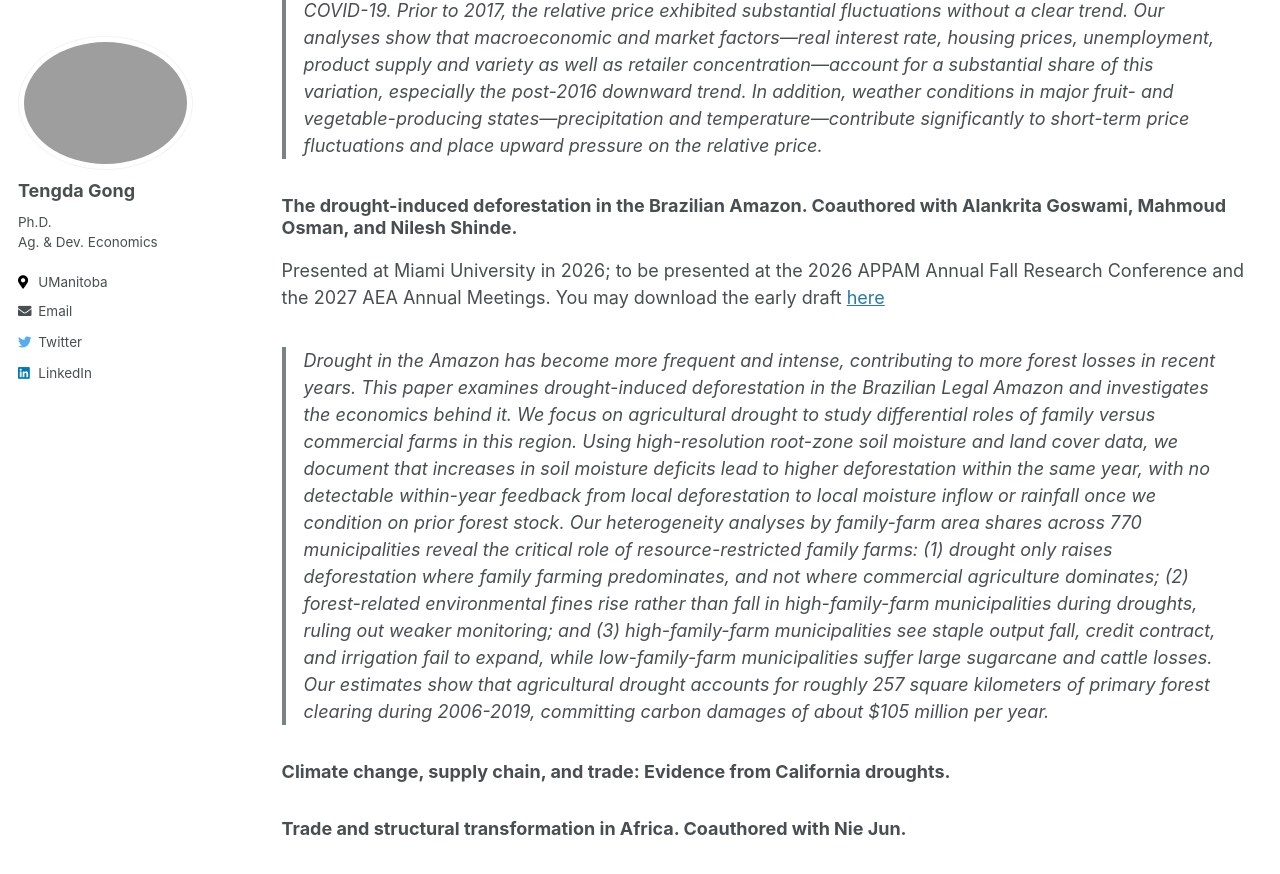
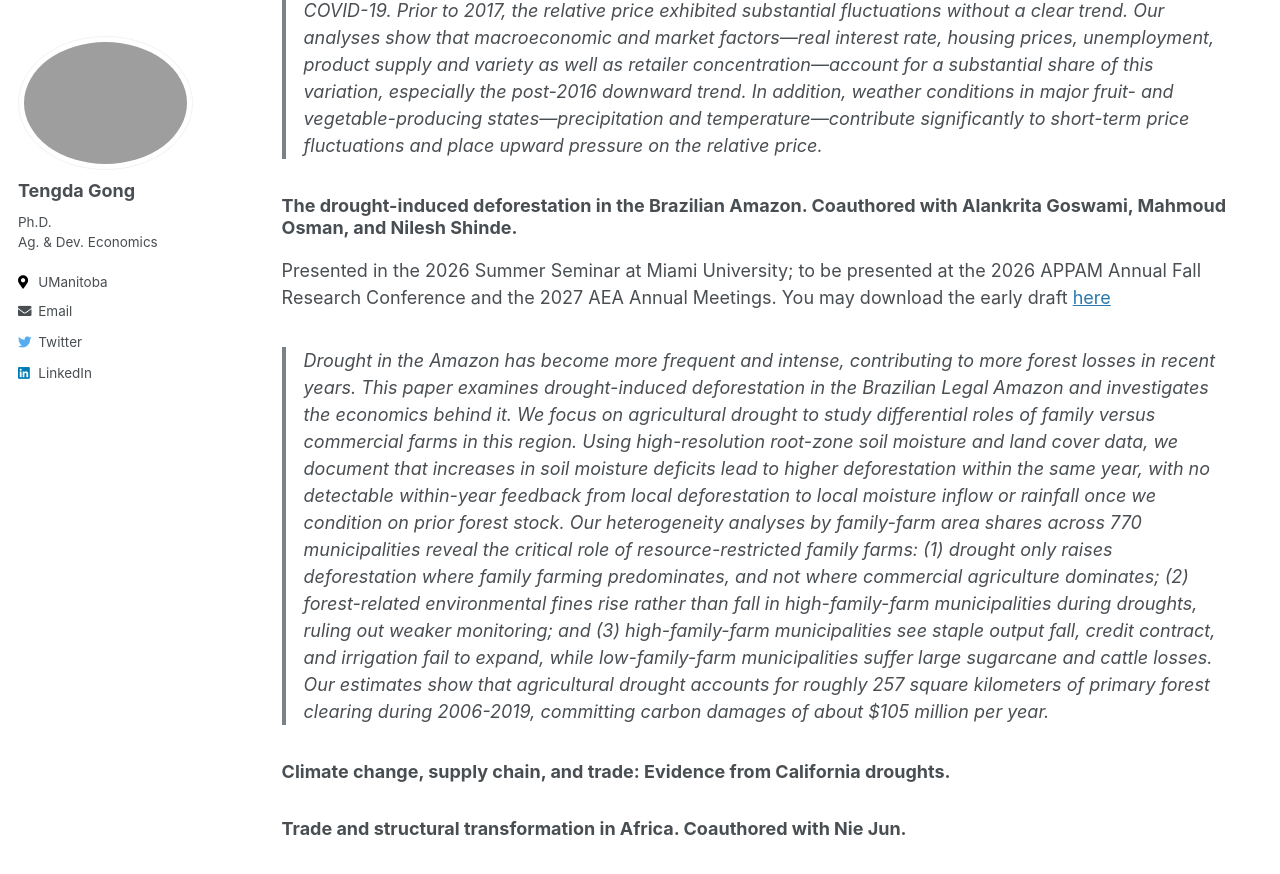
Before and after one commit to tendakung/tendakung.github.io, a Jekyll site: the page built from _pages/research.md, in a window 1280 px wide and 900 px high, scrolled down 1986 px. Shown: the top 874 px of the window. Built offline with Jekyll 4.4.1, drawn with Linux system fonts in a browser that asks for light colours.

Commit message:
Update research.md

```diff
--- a/_pages/research.md
+++ b/_pages/research.md
@@ -27,7 +27,7 @@ Presented at the 2025 AAEA and SEA annual meetings.
 > Fresh produce is the largest category of organic food sales in the U.S. This paper studies the relative price dynamics of organic versus conventional produce from 2006 to 2023. Using retail scanner data, we find that the revenue-weighted average price of organic produce declined relative to conventional produce across major grocery markets beginning in 2017, with the exception of a brief uptick following the onset of COVID-19. Prior to 2017, the relative price exhibited substantial fluctuations without a clear trend. Our analyses show that macroeconomic and market factors---real interest rate, housing prices, unemployment, product supply and variety as well as retailer concentration---account for a substantial share of this variation, especially the post-2016 downward trend. In addition, weather conditions in major fruit- and vegetable-producing states---precipitation and temperature---contribute significantly to short-term price fluctuations and place upward pressure on the relative price.
 
 ### The drought-induced deforestation in the Brazilian Amazon. Coauthored with Alankrita Goswami, Mahmoud Osman, and Nilesh Shinde.
-Presented at Miami University in 2026; to be presented at the 2026 APPAM Annual Fall Research Conference and the 2027 AEA Annual Meetings. You may download the early draft [here](/files/pdf/research/Drought_Induced_Deforestation_202608.pdf)
+Presented in the 2026 Summer Seminar at Miami University; to be presented at the 2026 APPAM Annual Fall Research Conference and the 2027 AEA Annual Meetings. You may download the early draft [here](/files/pdf/research/Drought_Induced_Deforestation_202608.pdf)
 > Drought in the Amazon has become more frequent and intense, contributing to more forest losses in recent years. This paper examines drought-induced deforestation in the Brazilian Legal Amazon and investigates the economics behind it. We focus on agricultural drought to study differential roles of family versus commercial farms in this region. Using high-resolution root-zone soil moisture and land cover data, we document that increases in soil moisture deficits lead to higher deforestation within the same year, with no detectable within-year feedback from local deforestation to local moisture inflow or rainfall once we condition on prior forest stock. Our heterogeneity analyses by family-farm area shares across 770 municipalities reveal the critical role of resource-restricted family farms: (1) drought only raises deforestation where family farming predominates, and not where commercial agriculture dominates; (2) forest-related environmental fines rise rather than fall in high-family-farm municipalities during droughts, ruling out weaker monitoring; and (3) high-family-farm municipalities see staple output fall, credit contract, and irrigation fail to expand, while low-family-farm municipalities suffer large sugarcane and cattle losses. Our estimates show that agricultural drought accounts for roughly 257 square kilometers of primary forest clearing during 2006-2019, committing carbon damages of about $105 million per year.
 
 ### Climate change, supply chain, and trade: Evidence from California droughts.
```
